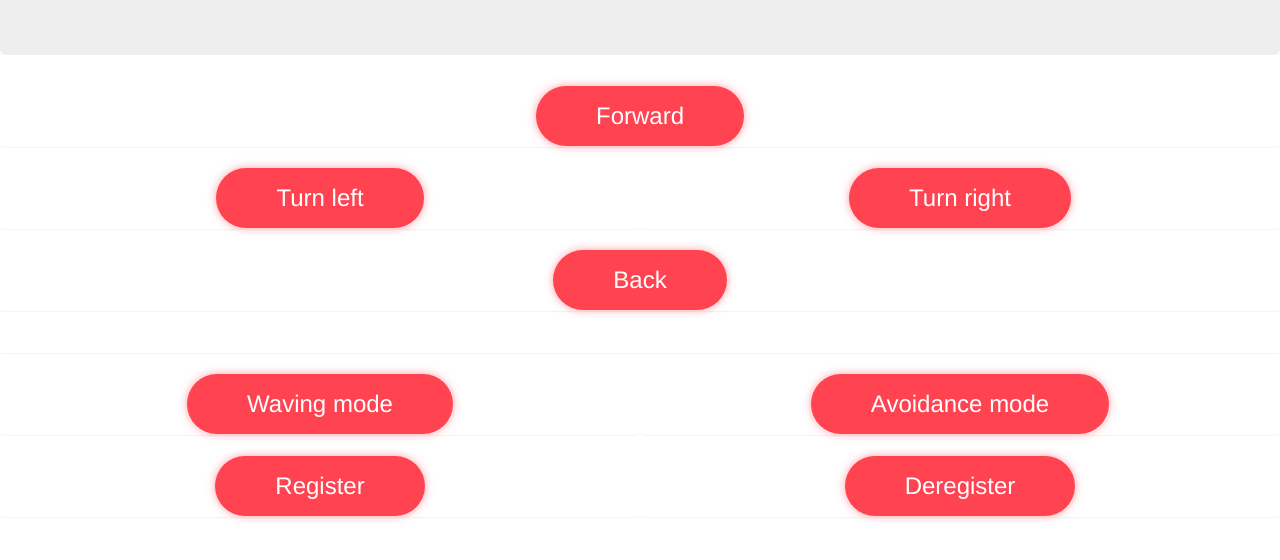
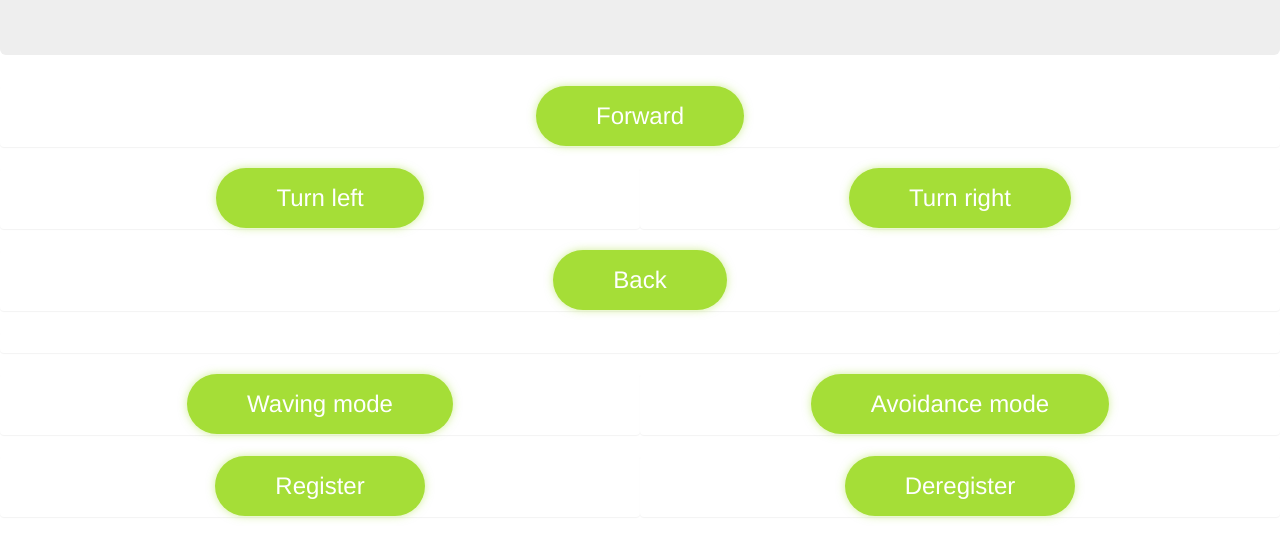
Before and after one commit to john0945/robotcontroller, a plain HTML site: page index.html in a window 1280 px wide. Shown: the part 140-700 px from the top of the page. Drawn offline with nearby package versions, Linux system fonts and the light colour scheme.

Commit message:
changed colour

```diff
--- a/direction.js
+++ b/direction.js
@@ -7,7 +7,7 @@ var main = function() {
 
 	$('.button').click(function(event){
 		//set all buttons to normal colour
-		$('.button').addClass('button-caution');
+		$('.button').addClass('button-action');
 		var current_id = this.offsetParent.id;
 		was_shooting = false;
         was_avoiding = false;
@@ -52,7 +52,7 @@ var main = function() {
                 if(was_shooting === false){
                     	// start_driving();
                     	shooting = true;
-                    	$(this).removeClass('button-caution');
+                    	$(this).removeClass('button-action');
                     }
 
                     break;
@@ -60,7 +60,7 @@ var main = function() {
                 if(was_avoiding === false){
                     // start_driving();
                     avoiding = true;
-                    $(this).removeClass('button-caution');
+                    $(this).removeClass('button-action');
                 }
                 break;
             case 'register':
--- a/index.html
+++ b/index.html
@@ -30,32 +30,32 @@
 		</div>
 
         <div id="drive" class = "col-xs-12 col-md-12  text-center panel">
-            <button class="button button-caution button-glow button-pill button-jumbo">Forward</button>
+            <button class="button button-action button-glow button-pill button-jumbo">Forward</button>
         </div>
 		<div id="left" class = "col-xs-12 col-md-6 text-center panel">
-		<button class="button button-caution button-glow button-pill button-jumbo">Turn left</button>
+		<button class="button button-action button-glow button-pill button-jumbo">Turn left</button>
 		</div>
 		<div id="right" class = "col-xs-12 col-md-6  text-center  panel">
-		<button class="button button-caution button-glow button-pill button-jumbo">Turn right</button>
+		<button class="button button-action button-glow button-pill button-jumbo">Turn right</button>
 		</div>
 
         <div id="back" class = "col-xs-12 col-md-12  text-center panel">
-            <button class="button button-caution button-glow button-pill button-jumbo">Back</button>
+            <button class="button button-action button-glow button-pill button-jumbo">Back</button>
         </div>
         <div class = "col-xs-12 col-md-12  text-center panel">
             <br>
         </div>
 		<div id="shoot" class = "col-xs-12 col-md-6  text-center  panel">
-		<button class="button button-caution button-glow button-pill button-jumbo">Waving mode</button>
+		<button class="button button-action button-glow button-pill button-jumbo">Waving mode</button>
 		</div>
 		<div id="avoid" class = "col-xs-12 col-md-6  text-center  panel">
-		<button class="button button-caution button-glow button-pill button-jumbo">Avoidance mode</button>
+		<button class="button button-action button-glow button-pill button-jumbo">Avoidance mode</button>
 		</div>
         <div id="register" class = "col-xs-12 col-md-6  text-center  panel">
-            <button class="button button-caution button-glow button-pill button-jumbo">Register</button>
+            <button class="button button-action button-glow button-pill button-jumbo">Register</button>
         </div>
         <div id="deregister" class = "col-xs-12 col-md-6  text-center  panel">
-            <button class="button button-caution button-glow button-pill button-jumbo">Deregister</button>
+            <button class="button button-action button-glow button-pill button-jumbo">Deregister</button>
         </div>
 	</div>
 </div>
```
